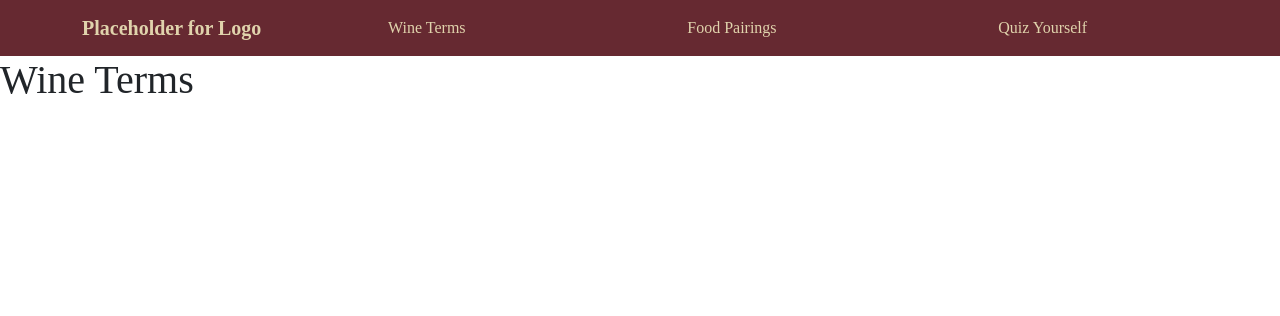
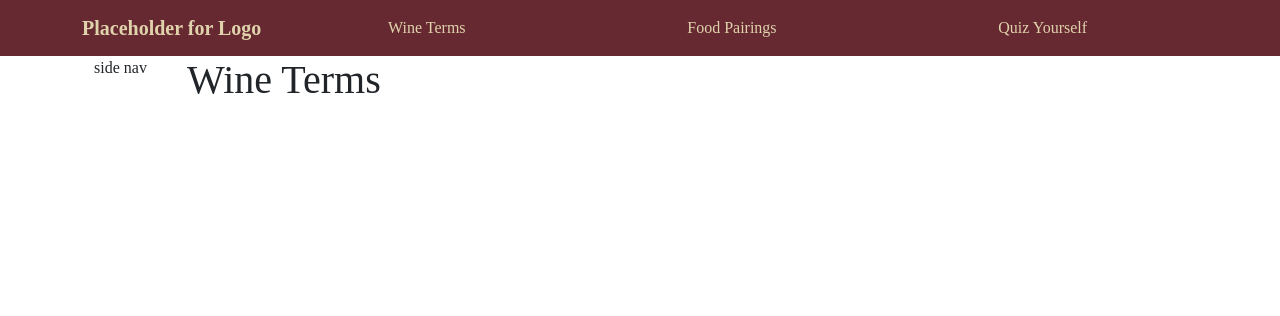
Before and after one commit to JianZ233/UI-Fianl-Project, a Flask app: page /wine-terms in a window 1280 px wide. Shown: the top 316 px of the page. Run offline with Flask 3, Linux system fonts and the light colour scheme; some libraries are stand-ins or nearby versions.

Commit message:
side nav added

```diff
--- a/server.py
+++ b/server.py
@@ -126,7 +126,7 @@ def quiz_results():
 
 @app.route('/wine-terms')
 def wine_terms():
-    return render_template('wine_terms.html')
+    return render_template('side_nav.html')
 # # check navbar in examples from lecture
 # @app.route('/terms')
 # def terms():
--- a/templates/base.html
+++ b/templates/base.html
@@ -38,8 +38,8 @@
       </div>
     </div>
   </nav>
-
+  <div class="container">
+    {% block content %}{% endblock %}
+  </div>
 </body>
 </html>
-
-{% block content %}{% endblock %}
--- /dev/null
+++ b/templates/side_nav.html
@@ -0,0 +1,9 @@
+{% extends "base.html" %} {% block content %}
+<div class="container">
+  <div class="row">
+    <div class="col-1">side nav</div>
+    <div class="col-11">{% include 'wine_terms.html' %}</div>
+  </div>
+</div>
+
+{% endblock %}
--- a/templates/wine_terms.html
+++ b/templates/wine_terms.html
@@ -1,6 +1,2 @@
-{% extends "base.html" %}
-{% block content %}
+
 <h1>Wine Terms</h1>
-
-
-{% endblock %}
```
